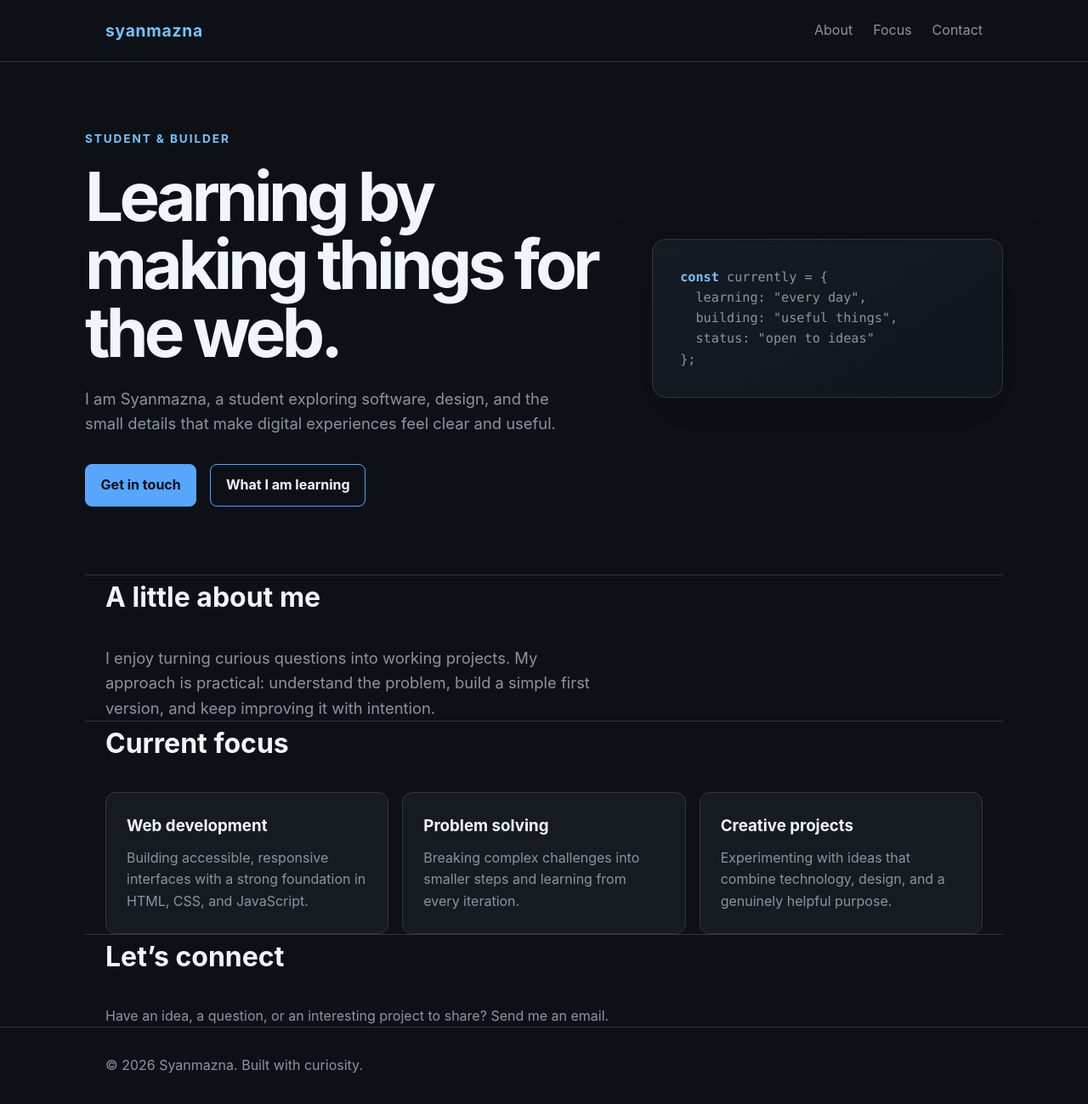
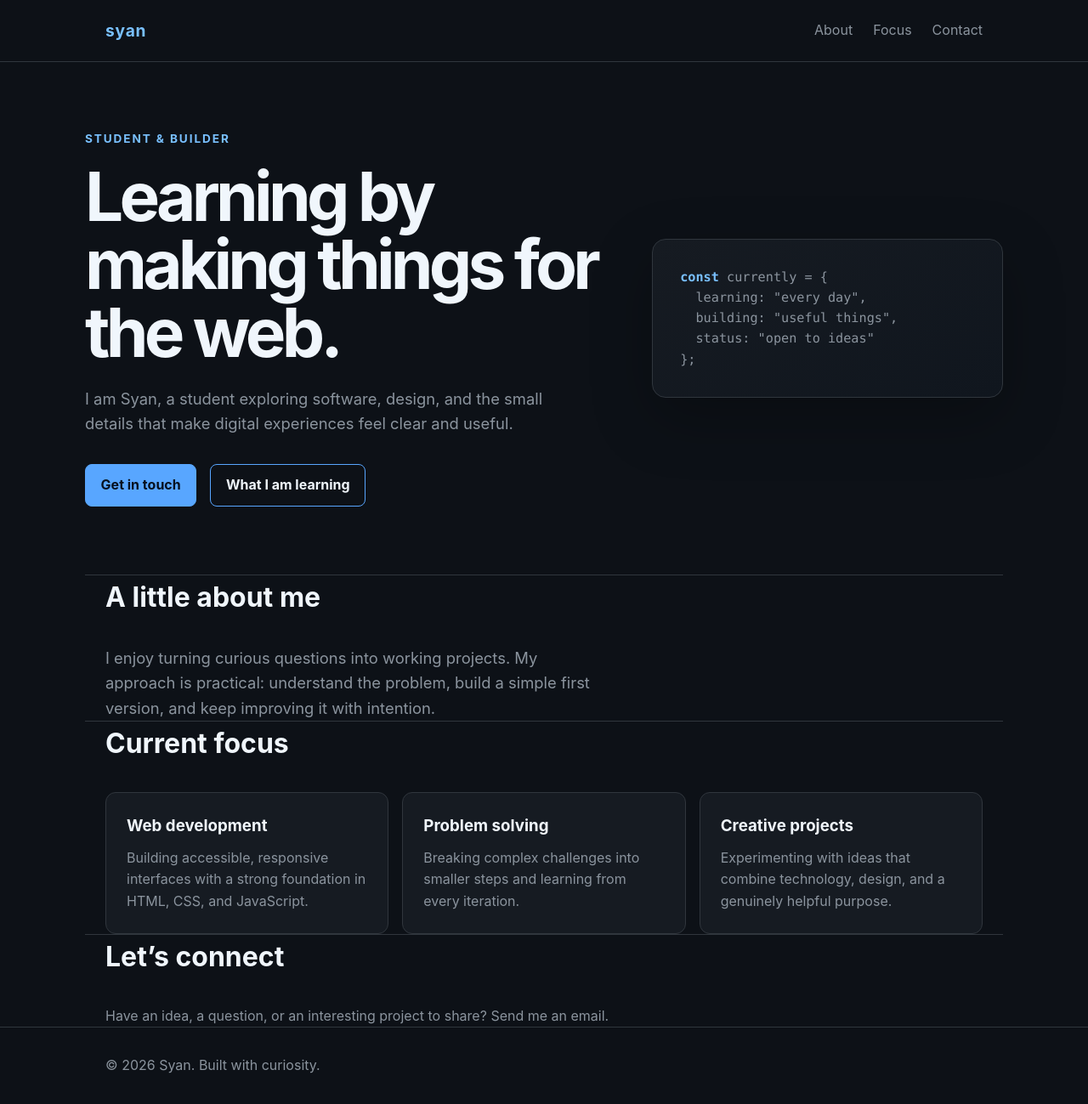
Before and after one commit to syanmazna/student-personal-website, a plain HTML site: page index.html in a window 1280 px wide. Shown: the whole page at 85% size. Drawn offline with Linux system fonts and the light colour scheme.

Commit message:
Update website name to Syan
Co-authored-by: Copilot App <223556219+Copilot@users.noreply.github.com>

```diff
--- a/index.html
+++ b/index.html
@@ -5,9 +5,9 @@
     <meta name="viewport" content="width=device-width, initial-scale=1.0" />
     <meta
       name="description"
-      content="Syanmazna's personal website — a student building thoughtful digital experiences."
+      content="Syan's personal website — a student building thoughtful digital experiences."
     />
-    <title>Syanmazna | Student &amp; Builder</title>
+    <title>Syan | Student &amp; Builder</title>
     <style>
       :root {
         color-scheme: dark;
@@ -226,7 +226,7 @@
   <body>
     <header>
       <nav class="container" aria-label="Main navigation">
-        <a class="logo" href="#">syanmazna</a>
+        <a class="logo" href="#">syan</a>
         <ul class="nav-links">
           <li><a href="#about">About</a></li>
           <li><a href="#focus">Focus</a></li>
@@ -241,7 +241,7 @@
           <p class="eyebrow">Student &amp; builder</p>
           <h1>Learning by making things for the web.</h1>
           <p class="hero-copy">
-            I am Syanmazna, a student exploring software, design, and the small
+            I am Syan, a student exploring software, design, and the small
             details that make digital experiences feel clear and useful.
           </p>
           <div class="actions">
@@ -298,7 +298,7 @@
 
     <footer>
       <div class="container">
-        <p>&copy; 2026 Syanmazna. Built with curiosity.</p>
+        <p>&copy; 2026 Syan. Built with curiosity.</p>
       </div>
     </footer>
   </body>
```
